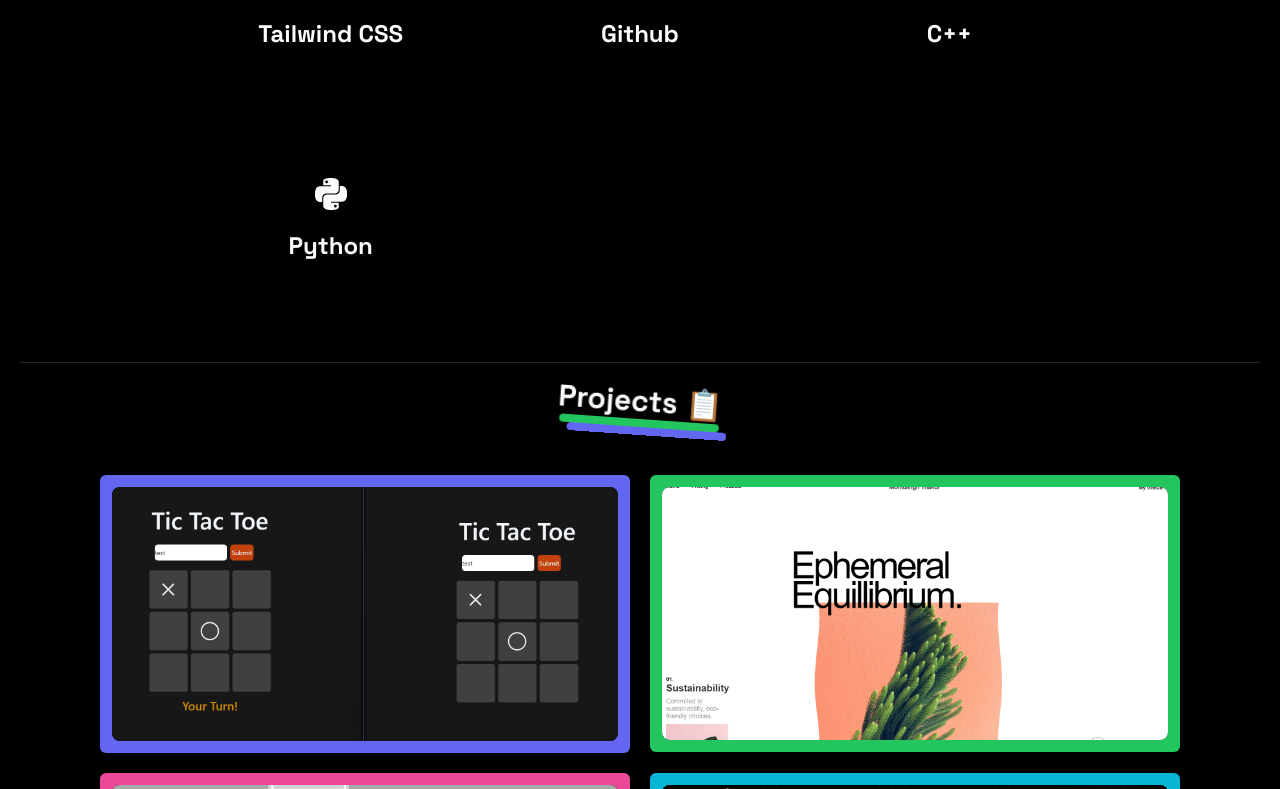
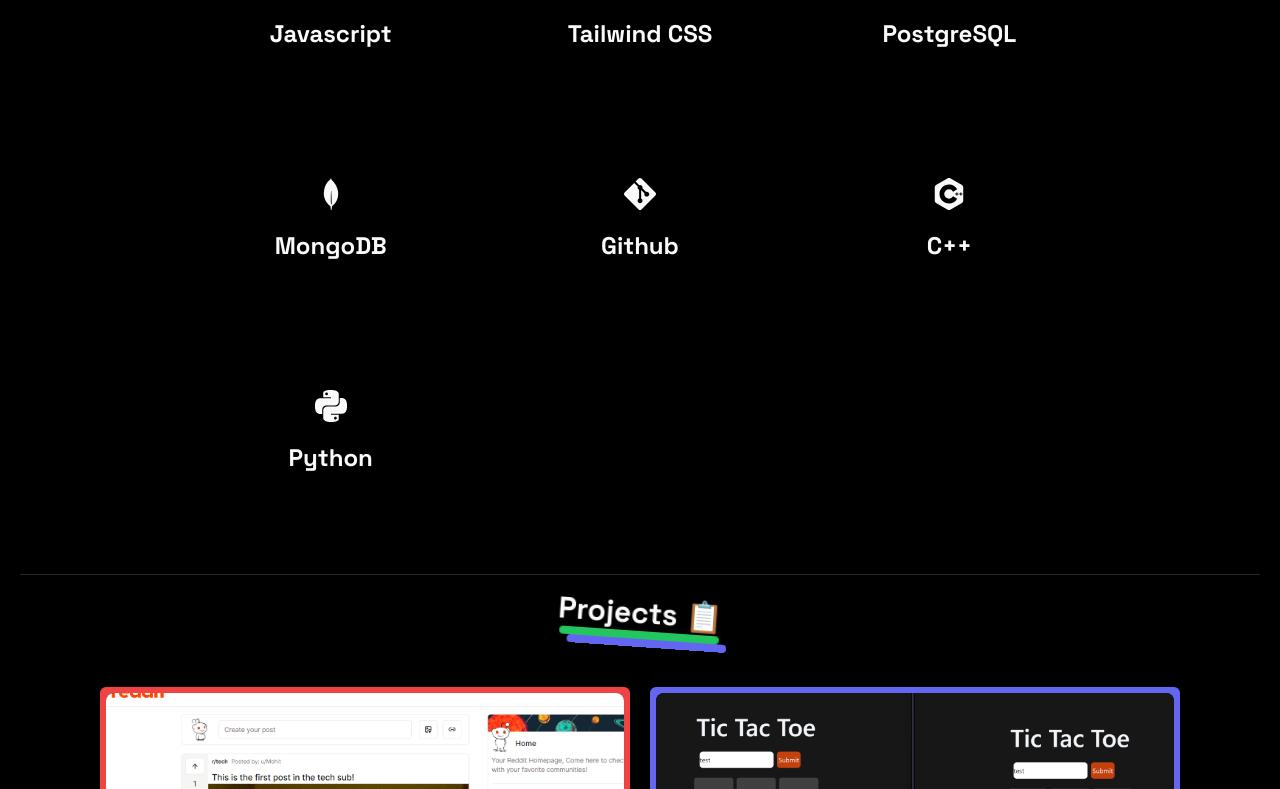
Before and after one commit to Moh1tsingh/Moh1tsingh, a Next.js app: page / in a window 1280 px wide. Shown: the part 1131-1920 px from the top of the page. Built offline with nearby package versions, Linux system fonts and the light colour scheme.

Commit message:
add new projects

```diff
--- a/app/(Home)/components/Projects.tsx
+++ b/app/(Home)/components/Projects.tsx
@@ -5,6 +5,7 @@
   SiJavascript,
   SiNextdotjs,
   SiNodedotjs,
+  SiPostgresql,
   SiReact,
   SiTailwindcss,
 } from "react-icons/si";
@@ -16,19 +17,20 @@
 function Projects() {
   const projects = [
     {
+      title: "Reddit Clone",
+      tech: [SiNextdotjs, SiTailwindcss, SiPostgresql],
+      link: "https://github.com/Moh1tsingh/reddit-clone",
+      cover: "/Reddit-clone.png",
+      background: "bg-red-500",
+    },
+    {
       title: "Tic-Tac-Toe Multiplayer Game",
       tech: [SiReact, SiTailwindcss, SiNodedotjs],
       link: "https://github.com/Moh1tsingh/tic-tac-toe-multiplayer",
       cover: "/Tic-tac-toe.png",
       background: "bg-indigo-500",
     },
-    {
-      title: "Animated Site",
-      tech: [SiHtml5, SiCss3, SiJavascript],
-      link: "https://moh1tsingh.github.io/Animated-site/",
-      cover: "/Animated-site.png",
-      background: "bg-green-500",
-    },
+
     {
       title: "Neural Network Project",
       tech: [SiHtml5, SiCss3, SiJavascript],
@@ -54,7 +56,9 @@
         {projects.map((project, index) => {
           return (
             <Link href={project.link} key={index}>
-              <div className={cn(" project-border rounded-md", project.background)}>
+              <div
+                className={cn(" project-border rounded-md", project.background)}
+              >
                 <DirectionAwareHover
                   imageUrl={project.cover}
                   className=" w-full space-y-5 cursor-pointer"
--- a/app/(Home)/components/Skills.tsx
+++ b/app/(Home)/components/Skills.tsx
@@ -10,6 +10,9 @@
   SiTailwindcss,
   SiCplusplus,
   SiPython,
+  SiNextdotjs,
+  SiPostgresql,
+  SiMongodb
 } from "react-icons/si";
 
 const Skills = () => {
@@ -19,16 +22,28 @@
       icon: SiReact,
     },
     {
+      title: "Next js",
+      icon: SiNextdotjs,
+    },
+    {
       title: "Node js",
       icon: SiNodedotjs,
     },
     {
-      title: "Java script",
+      title: "Javascript",
       icon: SiJavascript,
     },
     {
       title: "Tailwind CSS",
       icon: SiTailwindcss,
+    },
+    {
+      title: "PostgreSQL",
+      icon: SiPostgresql,
+    },
+    {
+      title: "MongoDB",
+      icon: SiMongodb,
     },
     {
       title: "Github",
--- a/app/globals.css
+++ b/app/globals.css
@@ -125,7 +125,7 @@
 }
 
 .project-border {
-  padding: 0.75rem;
+  padding: 0.4rem;
 }
 
 .contact-me {
@@ -182,7 +182,7 @@
     padding-top: 2rem;
   }
   .project-border {
-    padding: 0.25rem;
+    padding: 0.1rem;
   }
 
   .contact-me {
```
Also changed, not shown: public/Reddit-clone.png (added).
